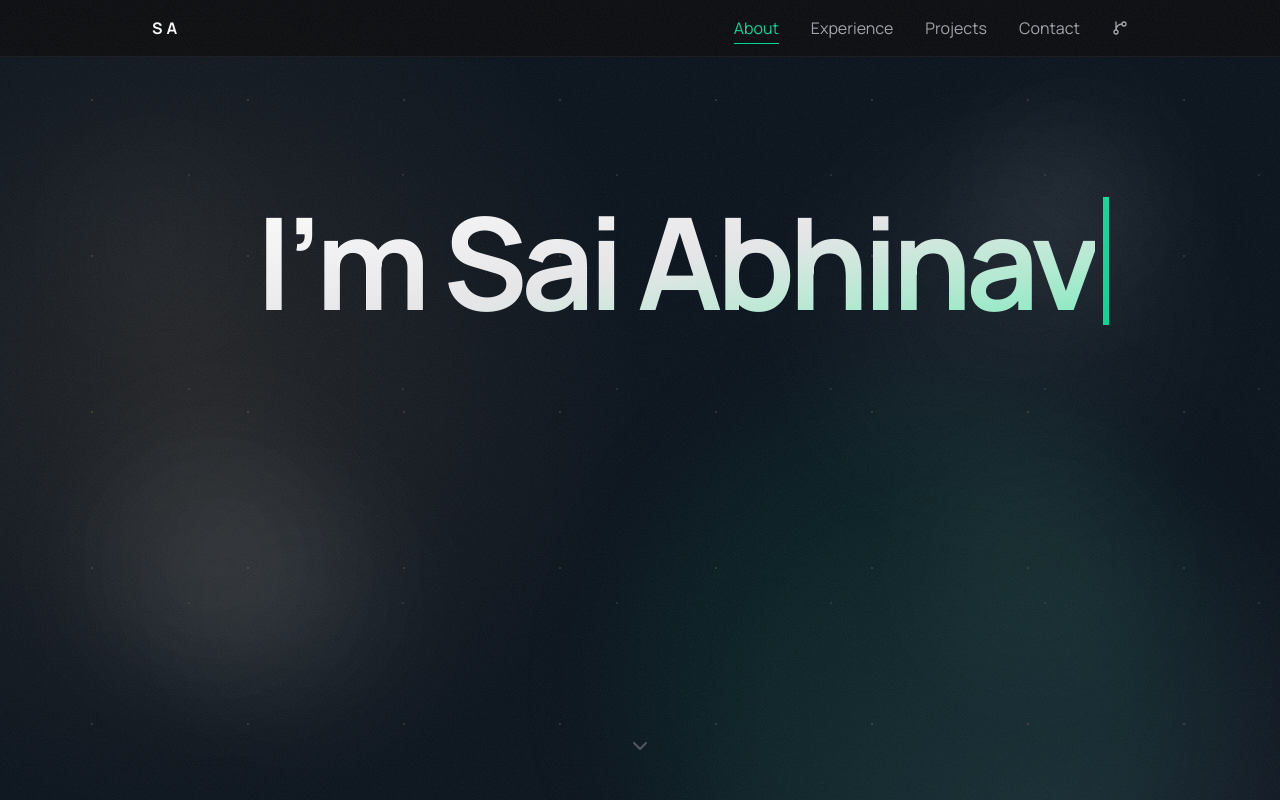
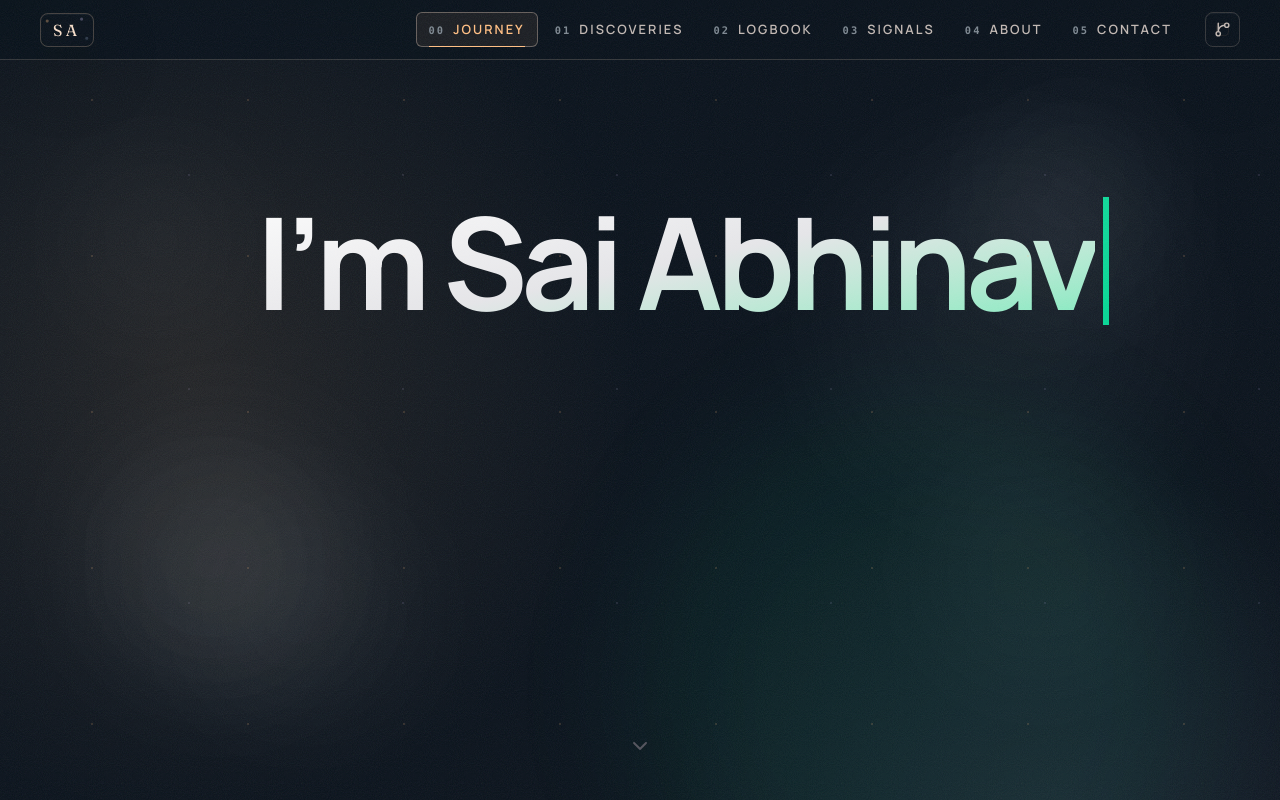
Before and after one commit to SaixAbhinav/portfolio, a Next.js app: page / in a window 1280 px wide. Shown: the top 800 px of the page. Built offline with nearby package versions, Linux system fonts and the light colour scheme; no server answers.

Commit message:
feat: add explorer journal navigation

```diff
--- a/app/Nav.tsx
+++ b/app/Nav.tsx
@@ -1,80 +1,65 @@
 "use client";
 
-import { useEffect, useState } from "react";
+import Link from "next/link";
+import { usePathname } from "next/navigation";
 import { GitBranch } from "lucide-react";
-
-const sections = ["about", "experience", "projects", "contact"] as const;
-type Section = (typeof sections)[number];
+import { contactLinks, routes } from "./content";
 
 export function Nav() {
-  const [active, setActive] = useState<Section | null>(null);
-
-  useEffect(() => {
-    const observer = new IntersectionObserver(
-      (entries) => {
-        const visible = entries.filter((e) => e.isIntersecting);
-        if (visible.length === 0) return;
-        const top = visible.reduce((a, b) =>
-          a.boundingClientRect.top < b.boundingClientRect.top ? a : b,
-        );
-        setActive(top.target.id as Section);
-      },
-      { rootMargin: "-40% 0px -55% 0px", threshold: 0 },
-    );
-
-    const observed: Element[] = [];
-    sections.forEach((id) => {
-      const el = document.getElementById(id);
-      if (el) {
-        observer.observe(el);
-        observed.push(el);
-      }
-    });
-
-    return () => observer.disconnect();
-  }, []);
+  const pathname = usePathname();
 
   return (
-    <nav className="fixed top-0 z-50 w-full border-b border-zinc-800/50 bg-zinc-950/80 backdrop-blur-md">
-      <div className="mx-auto flex max-w-5xl items-center justify-between px-6 py-4">
-        <a
-          href="#top"
-          className="text-base font-bold tracking-[0.25em] text-zinc-100 uppercase"
-          aria-label="Back to top"
+    <nav className="fixed inset-x-0 top-0 z-50 border-b border-[color:var(--line)] bg-[rgba(7,16,26,0.82)] backdrop-blur-xl">
+      <div className="mx-auto flex max-w-7xl items-center gap-4 px-5 py-3 sm:px-8 lg:px-10">
+        <Link
+          href="/"
+          className="journal-frame star-field shrink-0 px-3 py-2 font-serif text-base leading-none tracking-[0.22em] text-[var(--cream)] transition hover:border-[color:var(--line-strong)] hover:text-[var(--peach)]"
+          aria-label="Sai Abhinav journey"
         >
           SA
-        </a>
-        <div className="flex items-center gap-8 text-base">
-          {sections.map((id) => (
-            <a
-              key={id}
-              href={`#${id}`}
-              aria-current={active === id ? "true" : undefined}
-              className={`group/link relative transition-colors ${
-                active === id
-                  ? "text-emerald-400"
-                  : "text-zinc-400 hover:text-zinc-100"
+        </Link>
+
+        <div className="min-w-0 flex-1 overflow-x-auto">
+          <div className="flex w-max items-center gap-1 px-1 sm:ml-auto sm:w-auto sm:justify-end">
+            {routes.map((route) => {
+              const active = pathname === route.href;
+
+              return (
+                <Link
+                  key={route.href}
+                  href={route.href}
+                  aria-current={active ? "page" : undefined}
+                  className={`group relative rounded-md border px-3 py-2 text-xs font-semibold uppercase tracking-[0.16em] transition sm:text-[0.8rem] ${
+                    active
+                      ? "border-[color:var(--line-strong)] bg-[rgba(255,189,129,0.08)] text-[var(--peach)]"
+                      : "border-transparent text-[var(--muted)] hover:border-[color:var(--line)] hover:text-[var(--cream)]"
                   }`}
                 >
-              {id.charAt(0).toUpperCase() + id.slice(1)}
+                  <span className="mr-2 font-mono text-[0.65rem] text-[var(--dim)]">
+                    {route.eyebrow}
+                  </span>
+                  {route.label}
                   <span
                     aria-hidden="true"
-                className={`absolute -bottom-1 left-0 h-px w-full origin-left bg-emerald-400 transition-transform duration-300 ${
-                  active === id ? "scale-x-100" : "scale-x-0 group-hover/link:scale-x-100"
+                    className={`absolute inset-x-3 -bottom-px h-px origin-left bg-[var(--peach)] transition-transform ${
+                      active ? "scale-x-100" : "scale-x-0 group-hover:scale-x-100"
                     }`}
                   />
-            </a>
-          ))}
+                </Link>
+              );
+            })}
+          </div>
+        </div>
+
         <a
-            href="https://github.com/SaixAbhinav"
+          href={contactLinks.github}
           target="_blank"
           rel="noopener noreferrer"
-            aria-label="GitHub profile (opens in a new tab)"
-            className="text-zinc-400 transition-colors hover:text-zinc-100"
+          aria-label="GitHub profile opens in a new tab"
+          className="journal-frame hidden shrink-0 p-2 text-[var(--muted)] transition hover:border-[color:var(--line-strong)] hover:text-[var(--peach)] sm:inline-flex"
         >
-            <GitBranch size={16} />
+          <GitBranch size={17} aria-hidden="true" />
         </a>
-        </div>
       </div>
     </nav>
   );
--- a/app/PageShell.tsx
+++ b/app/PageShell.tsx
@@ -2,6 +2,7 @@ import type { ReactNode } from "react";
 import Link from "next/link";
 import { ArrowUpRight } from "lucide-react";
 import { ArtPanel } from "./ArtPanel";
+import { Nav } from "./Nav";
 import type { ArtAsset } from "./content";
 
 type PageShellProps = {
@@ -22,6 +23,8 @@ export function PageShell({
   next,
 }: PageShellProps) {
   return (
+    <>
+      <Nav />
       <main className="relative z-10 mx-auto min-h-dvh w-full max-w-7xl px-5 pb-16 pt-28 sm:px-8 lg:px-10">
         <section className="grid gap-10 lg:grid-cols-[minmax(0,1fr)_minmax(320px,0.72fr)] lg:items-end">
           <div className="soft-reveal">
@@ -50,5 +53,6 @@ export function PageShell({
           </footer>
         ) : null}
       </main>
+    </>
   );
 }
```
Lines whose indentation alone changed are shown as unchanged.
